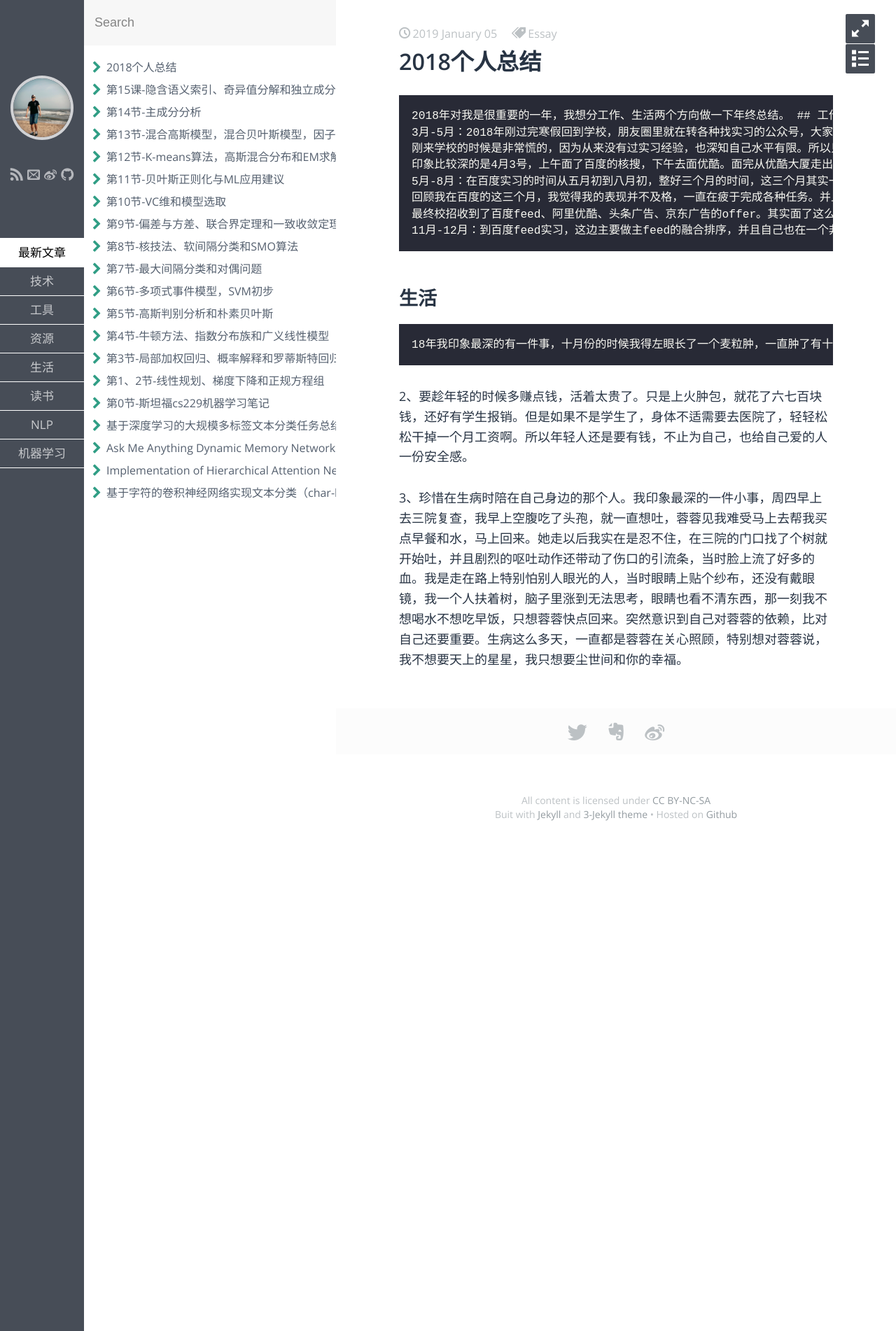
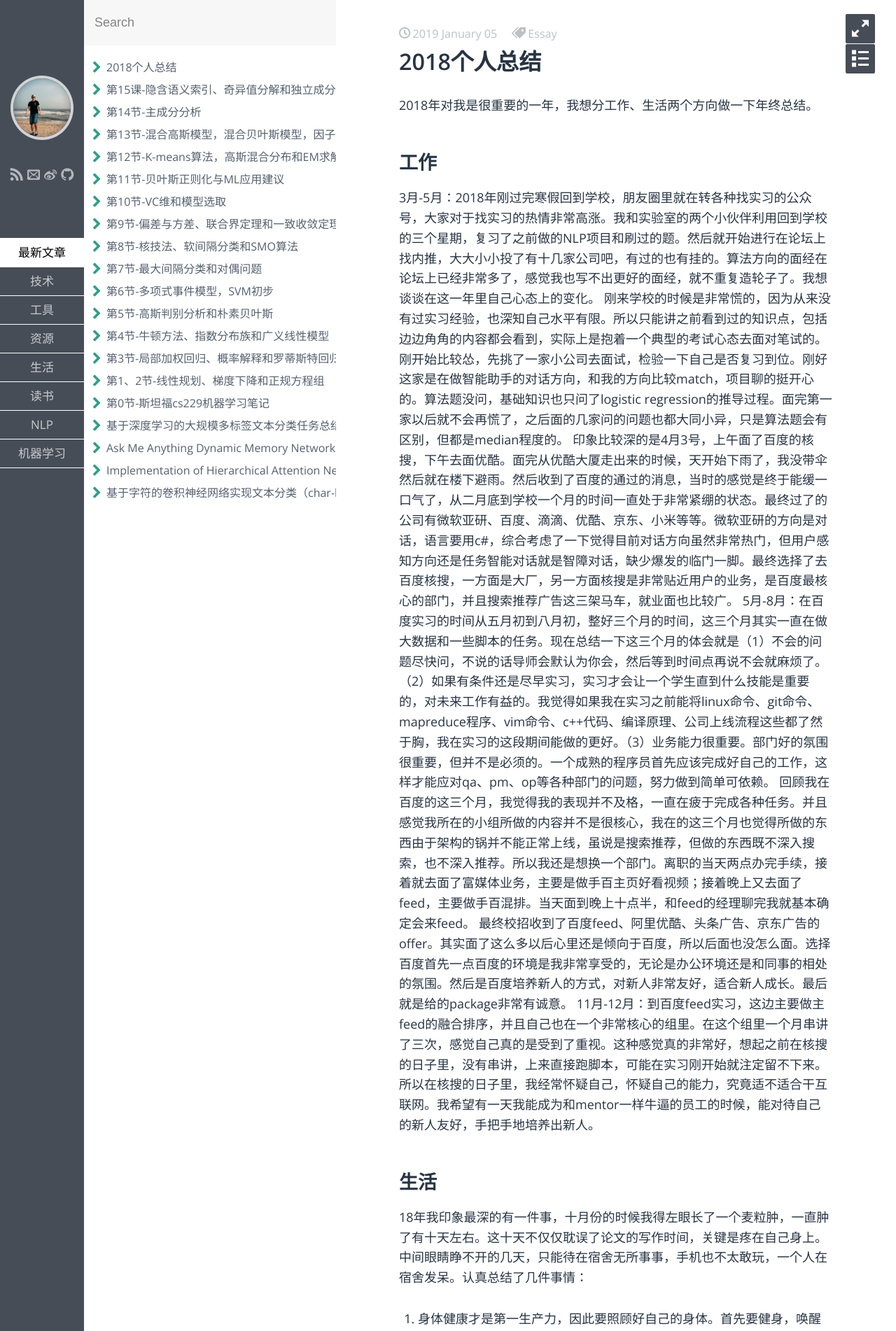
Before and after one commit to Irvinglove/irvinglove.github.io, a Jekyll site: the page built from _posts/life/2019-01-05-my-2018.md, in a window 1280 px wide. Shown: the top 1902 px of the page at 70% size. Built offline with Jekyll 4.4.1, drawn with Linux system fonts in a browser that asks for light colours; some web fonts are replaced; some of the changed text lies outside the part shown.

Commit message:
add my 2018

```diff
--- a/_posts/life/2019-01-05-my-2018.md
+++ b/_posts/life/2019-01-05-my-2018.md
@@ -6,20 +6,23 @@ tags: Essay
 keywords: 总结,2018
 description:
 ---
-	2018年对我是很重要的一年，我想分工作、生活两个方向做一下年终总结。
+
+2018年对我是很重要的一年，我想分工作、生活两个方向做一下年终总结。
+
 ## 工作 ##
-	3月-5月：2018年刚过完寒假回到学校，朋友圈里就在转各种找实习的公众号，大家对于找实习的热情非常高涨。我和实验室的两个小伙伴利用回到学校的三个星期，复习了之前做的NLP项目和刷过的题。然后就开始进行在论坛上找内推，大大小小投了有十几家公司吧，有过的也有挂的。算法方向的面经在论坛上已经非常多了，感觉我也写不出更好的面经，就不重复造轮子了。我想谈谈在这一年里自己心态上的变化。
-	刚来学校的时候是非常慌的，因为从来没有过实习经验，也深知自己水平有限。所以只能讲之前看到过的知识点，包括边边角角的内容都会看到，实际上是抱着一个典型的考试心态去面对笔试的。刚开始比较怂，先挑了一家小公司去面试，检验一下自己是否复习到位。刚好这家是在做智能助手的对话方向，和我的方向比较match，项目聊的挺开心的。算法题没问，基础知识也只问了logistic regression的推导过程。面完第一家以后就不会再慌了，之后面的几家问的问题也都大同小异，只是算法题会有区别，但都是median程度的。
-	印象比较深的是4月3号，上午面了百度的核搜，下午去面优酷。面完从优酷大厦走出来的时候，天开始下雨了，我没带伞然后就在楼下避雨。然后收到了百度的通过的消息，当时的感觉是终于能缓一口气了，从二月底到学校一个月的时间一直处于非常紧绷的状态。最终过了的公司有微软亚研、百度、滴滴、优酷、京东、小米等等。微软亚研的方向是对话，语言要用c#，综合考虑了一下觉得目前对话方向虽然非常热门，但用户感知方向还是任务智能对话就是智障对话，缺少爆发的临门一脚。最终选择了去百度核搜，一方面是大厂，另一方面核搜是非常贴近用户的业务，是百度最核心的部门，并且搜索推荐广告这三架马车，就业面也比较广。
-	5月-8月：在百度实习的时间从五月初到八月初，整好三个月的时间，这三个月其实一直在做大数据和一些脚本的任务。现在总结一下这三个月的体会就是（1）不会的问题尽快问，不说的话导师会默认为你会，然后等到时间点再说不会就麻烦了。（2）如果有条件还是尽早实习，实习才会让一个学生直到什么技能是重要的，对未来工作有益的。我觉得如果我在实习之前能将linux命令、git命令、mapreduce程序、vim命令、c++代码、编译原理、公司上线流程这些都了然于胸，我在实习的这段期间能做的更好。（3）业务能力很重要。部门好的氛围很重要，但并不是必须的。一个成熟的程序员首先应该完成好自己的工作，这样才能应对qa、pm、op等各种部门的问题，努力做到简单可依赖。
-	回顾我在百度的这三个月，我觉得我的表现并不及格，一直在疲于完成各种任务。并且感觉我所在的小组所做的内容并不是很核心，我在的这三个月也觉得所做的东西由于架构的锅并不能正常上线，虽说是搜索推荐，但做的东西既不深入搜索，也不深入推荐。所以我还是想换一个部门。离职的当天两点办完手续，接着就去面了富媒体业务，主要是做手百主页好看视频；接着晚上又去面了feed，主要做手百混排。当天面到晚上十点半，和feed的经理聊完我就基本确定会来feed。
-	最终校招收到了百度feed、阿里优酷、头条广告、京东广告的offer。其实面了这么多以后心里还是倾向于百度，所以后面也没怎么面。选择百度首先一点百度的环境是我非常享受的，无论是办公环境还是和同事的相处的氛围。然后是百度培养新人的方式，对新人非常友好，适合新人成长。最后就是给的package非常有诚意。
-	11月-12月：到百度feed实习，这边主要做主feed的融合排序，并且自己也在一个非常核心的组里。在这个组里一个月串讲了三次，感觉自己真的是受到了重视。这种感觉真的非常好，想起之前在核搜的日子里，没有串讲，上来直接跑脚本，可能在实习刚开始就注定留不下来。所以在核搜的日子里，我经常怀疑自己，怀疑自己的能力，究竟适不适合干互联网。我希望有一天我能成为和mentor一样牛逼的员工的时候，能对待自己的新人友好，手把手地培养出新人。
+
+  3月-5月：2018年刚过完寒假回到学校，朋友圈里就在转各种找实习的公众号，大家对于找实习的热情非常高涨。我和实验室的两个小伙伴利用回到学校的三个星期，复习了之前做的NLP项目和刷过的题。然后就开始进行在论坛上找内推，大大小小投了有十几家公司吧，有过的也有挂的。算法方向的面经在论坛上已经非常多了，感觉我也写不出更好的面经，就不重复造轮子了。我想谈谈在这一年里自己心态上的变化。
+  刚来学校的时候是非常慌的，因为从来没有过实习经验，也深知自己水平有限。所以只能讲之前看到过的知识点，包括边边角角的内容都会看到，实际上是抱着一个典型的考试心态去面对笔试的。刚开始比较怂，先挑了一家小公司去面试，检验一下自己是否复习到位。刚好这家是在做智能助手的对话方向，和我的方向比较match，项目聊的挺开心的。算法题没问，基础知识也只问了logistic regression的推导过程。面完第一家以后就不会再慌了，之后面的几家问的问题也都大同小异，只是算法题会有区别，但都是median程度的。
+  印象比较深的是4月3号，上午面了百度的核搜，下午去面优酷。面完从优酷大厦走出来的时候，天开始下雨了，我没带伞然后就在楼下避雨。然后收到了百度的通过的消息，当时的感觉是终于能缓一口气了，从二月底到学校一个月的时间一直处于非常紧绷的状态。最终过了的公司有微软亚研、百度、滴滴、优酷、京东、小米等等。微软亚研的方向是对话，语言要用c#，综合考虑了一下觉得目前对话方向虽然非常热门，但用户感知方向还是任务智能对话就是智障对话，缺少爆发的临门一脚。最终选择了去百度核搜，一方面是大厂，另一方面核搜是非常贴近用户的业务，是百度最核心的部门，并且搜索推荐广告这三架马车，就业面也比较广。
+  5月-8月：在百度实习的时间从五月初到八月初，整好三个月的时间，这三个月其实一直在做大数据和一些脚本的任务。现在总结一下这三个月的体会就是（1）不会的问题尽快问，不说的话导师会默认为你会，然后等到时间点再说不会就麻烦了。（2）如果有条件还是尽早实习，实习才会让一个学生直到什么技能是重要的，对未来工作有益的。我觉得如果我在实习之前能将linux命令、git命令、mapreduce程序、vim命令、c++代码、编译原理、公司上线流程这些都了然于胸，我在实习的这段期间能做的更好。（3）业务能力很重要。部门好的氛围很重要，但并不是必须的。一个成熟的程序员首先应该完成好自己的工作，这样才能应对qa、pm、op等各种部门的问题，努力做到简单可依赖。
+  回顾我在百度的这三个月，我觉得我的表现并不及格，一直在疲于完成各种任务。并且感觉我所在的小组所做的内容并不是很核心，我在的这三个月也觉得所做的东西由于架构的锅并不能正常上线，虽说是搜索推荐，但做的东西既不深入搜索，也不深入推荐。所以我还是想换一个部门。离职的当天两点办完手续，接着就去面了富媒体业务，主要是做手百主页好看视频；接着晚上又去面了feed，主要做手百混排。当天面到晚上十点半，和feed的经理聊完我就基本确定会来feed。
+  最终校招收到了百度feed、阿里优酷、头条广告、京东广告的offer。其实面了这么多以后心里还是倾向于百度，所以后面也没怎么面。选择百度首先一点百度的环境是我非常享受的，无论是办公环境还是和同事的相处的氛围。然后是百度培养新人的方式，对新人非常友好，适合新人成长。最后就是给的package非常有诚意。
+  11月-12月：到百度feed实习，这边主要做主feed的融合排序，并且自己也在一个非常核心的组里。在这个组里一个月串讲了三次，感觉自己真的是受到了重视。这种感觉真的非常好，想起之前在核搜的日子里，没有串讲，上来直接跑脚本，可能在实习刚开始就注定留不下来。所以在核搜的日子里，我经常怀疑自己，怀疑自己的能力，究竟适不适合干互联网。我希望有一天我能成为和mentor一样牛逼的员工的时候，能对待自己的新人友好，手把手地培养出新人。
 
 ## 生活 ##
-	18年我印象最深的有一件事，十月份的时候我得左眼长了一个麦粒肿，一直肿了有十天左右。这十天不仅仅耽误了论文的写作时间，关键是疼在自己身上。中间眼睛睁不开的几天，只能待在宿舍无所事事，手机也不太敢玩，一个人在宿舍发呆。认真总结了几件事情：
-1、身体健康才是第一生产力，因此要照顾好自己的身体。首先要健身，唤醒身体的活力，在学校闲的太久了容易发霉颓废。其次饮食要注意，多喝水，多吃水果蔬菜，少食油腻辛辣的菜品，一上火身体容易出各种毛病。最后早睡早起，少玩手机，跳出自己的舒适圈。
+  18年我印象最深的有一件事，十月份的时候我得左眼长了一个麦粒肿，一直肿了有十天左右。这十天不仅仅耽误了论文的写作时间，关键是疼在自己身上。中间眼睛睁不开的几天，只能待在宿舍无所事事，手机也不太敢玩，一个人在宿舍发呆。认真总结了几件事情：
+1. 身体健康才是第一生产力，因此要照顾好自己的身体。首先要健身，唤醒身体的活力，在学校闲的太久了容易发霉颓废。其次饮食要注意，多喝水，多吃水果蔬菜，少食油腻辛辣的菜品，一上火身体容易出各种毛病。最后早睡早起，少玩手机，跳出自己的舒适圈。
 
-2、要趁年轻的时候多赚点钱，活着太贵了。只是上火肿包，就花了六七百块钱，还好有学生报销。但是如果不是学生了，身体不适需要去医院了，轻轻松松干掉一个月工资啊。所以年轻人还是要有钱，不止为自己，也给自己爱的人一份安全感。
+2. 要趁年轻的时候多赚点钱，活着太贵了。只是上火肿包，就花了六七百块钱，还好有学生报销。但是如果不是学生了，身体不适需要去医院了，轻轻松松干掉一个月工资啊。所以年轻人还是要有钱，不止为自己，也给自己爱的人一份安全感。
 
-3、珍惜在生病时陪在自己身边的那个人。我印象最深的一件小事，周四早上去三院复查，我早上空腹吃了头孢，就一直想吐，蓉蓉见我难受马上去帮我买点早餐和水，马上回来。她走以后我实在是忍不住，在三院的门口找了个树就开始吐，并且剧烈的呕吐动作还带动了伤口的引流条，当时脸上流了好多的血。我是走在路上特别怕别人眼光的人，当时眼睛上贴个纱布，还没有戴眼镜，我一个人扶着树，脑子里涨到无法思考，眼睛也看不清东西，那一刻我不想喝水不想吃早饭，只想蓉蓉快点回来。突然意识到自己对蓉蓉的依赖，比对自己还要重要。生病这么多天，一直都是蓉蓉在关心照顾，特别想对蓉蓉说，我不想要天上的星星，我只想要尘世间和你的幸福。
+3. 珍惜在生病时陪在自己身边的那个人。我印象最深的一件小事，周四早上去三院复查，我早上空腹吃了头孢，就一直想吐，蓉蓉见我难受马上去帮我买点早餐和水，马上回来。她走以后我实在是忍不住，在三院的门口找了个树就开始吐，并且剧烈的呕吐动作还带动了伤口的引流条，当时脸上流了好多的血。我是走在路上特别怕别人眼光的人，当时眼睛上贴个纱布，还没有戴眼镜，我一个人扶着树，脑子里涨到无法思考，眼睛也看不清东西，那一刻我不想喝水不想吃早饭，只想蓉蓉快点回来。突然意识到自己对蓉蓉的依赖，比对自己还要重要。生病这么多天，一直都是蓉蓉在关心照顾，特别想对蓉蓉说，我不想要天上的星星，我只想要尘世间和你的幸福。
```
